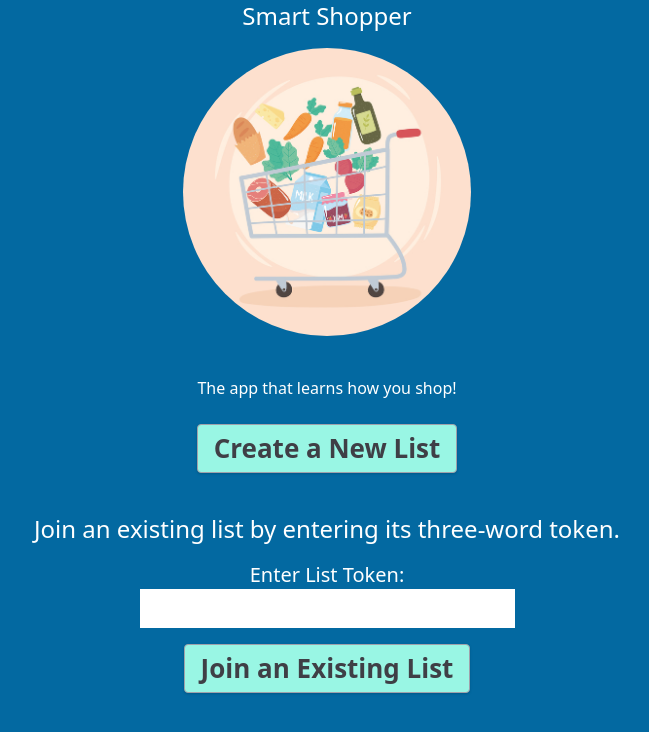
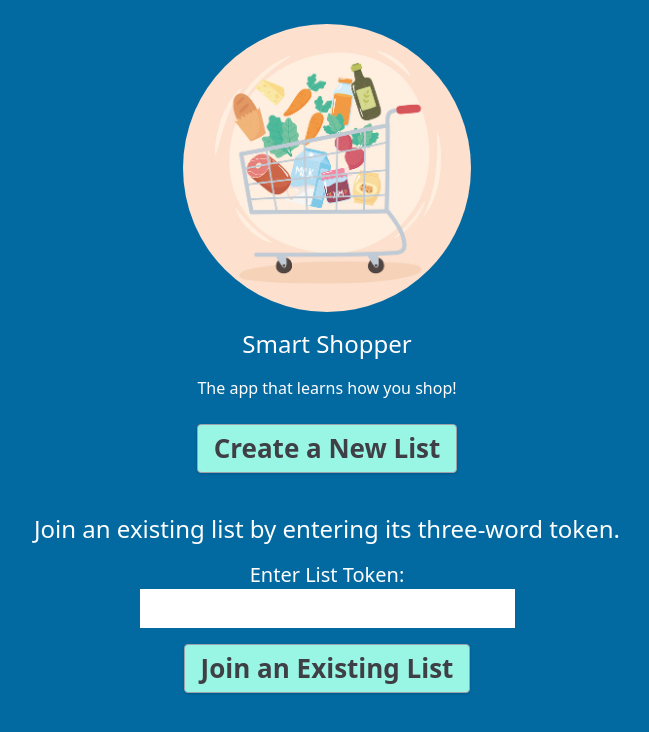
Before and after one commit to the-collab-lab/tcl-36-smart-shopping-list, a React (Create React App) app: page /home in a window 1280 px wide. Shown: the top 732 px of the page, without its empty margins (313-962 px from the left). Built offline with nearby package versions, Linux system fonts and the light colour scheme.

Commit message:
move h1 text below image

```diff
--- a/src/components/Header.jsx
+++ b/src/components/Header.jsx
@@ -2,15 +2,15 @@ import React from 'react';
 
 const Header = () => {
   return (
-    <header className="flex-col align-items-center justify-items-center mb-6">
-      <h1 className="text-2xl text-center text-white mb-4">Smart Shopper</h1>
-      <section className="hero container max-w-screen-lg mx-auto pb-10 flex justify-center">
+    <header className="flex-col align-items-center justify-items-center my-6">
+      <section className="hero container max-w-screen-lg mx-auto pb-4 flex justify-center">
         <img
           src="img/shopping-cart-2.jpg"
           alt="grocery cart logo"
           className="rounded-full object-scale-down h-72 w-72"
         />
       </section>
+      <h1 className="text-2xl text-center text-white mb-4">Smart Shopper</h1>
       <h2 className="text-white text-center">
         The app that learns how you shop!
       </h2>
```
